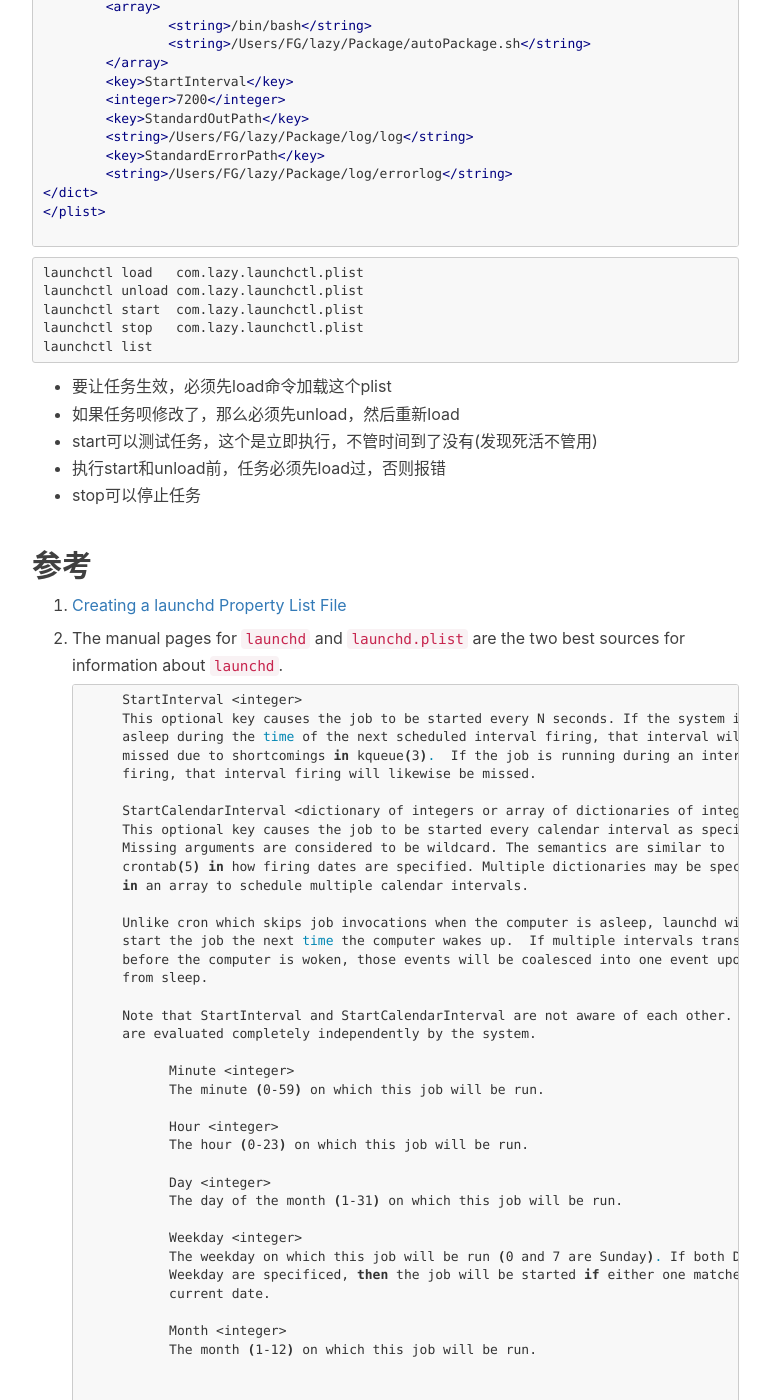
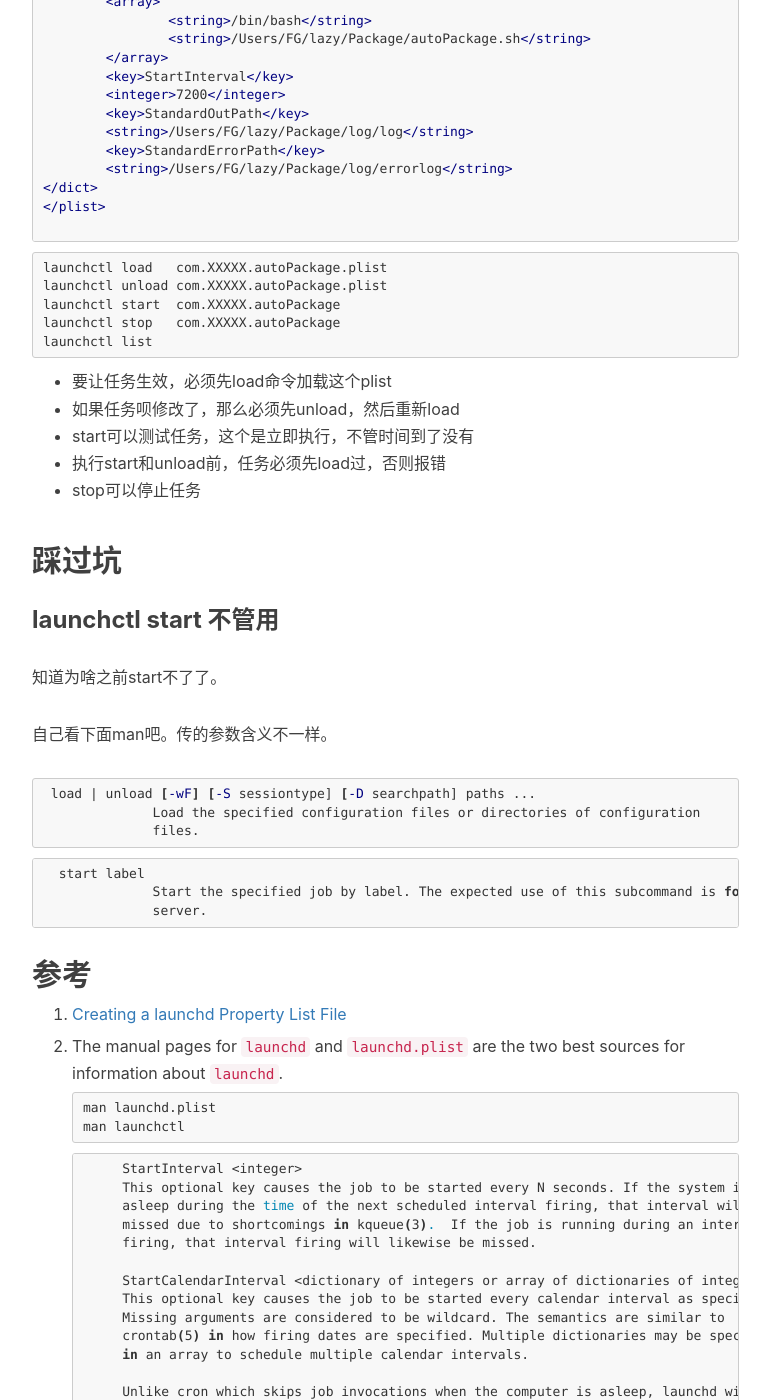
Before and after one commit to toolazytoname/toolazytoname.github.io, a Jekyll site: the page built from _posts/2019-01-07-script-package.markdown, in a window 1280 px wide and 1400 px high, scrolled down 2817 px. Shown: the whole window, without its empty margins (233-1003 px from the left). Built offline with Jekyll 4.4.1, drawn with Linux system fonts in a browser that asks for light colours; nearby versions of some CDN libraries; comment, search, counter and statistics services are not loaded; some of the changed text lies outside the part shown.

Commit message:
edit 2019-01-07-script-package.markdown

```diff
--- a/_posts/2019-01-07-script-package.markdown
+++ b/_posts/2019-01-07-script-package.markdown
@@ -143,10 +142,10 @@ git branch
 
 
 ~~~shell
-launchctl load   com.lazy.launchctl.plist
-launchctl unload com.lazy.launchctl.plist
-launchctl start  com.lazy.launchctl.plist
-launchctl stop   com.lazy.launchctl.plist
+launchctl load   com.XXXXX.autoPackage.plist
+launchctl unload com.XXXXX.autoPackage.plist
+launchctl start  com.XXXXX.autoPackage
+launchctl stop   com.XXXXX.autoPackage
 launchctl list
 ~~~
 
@@ -154,9 +153,34 @@ launchctl list
 
 - 要让任务生效，必须先load命令加载这个plist
 - 如果任务呗修改了，那么必须先unload，然后重新load
-- start可以测试任务，这个是立即执行，不管时间到了没有(发现死活不管用)
+- start可以测试任务，这个是立即执行，不管时间到了没有
 - 执行start和unload前，任务必须先load过，否则报错
 - stop可以停止任务
+
+
+
+## 踩过坑
+
+###  launchctl start  不管用
+
+知道为啥之前start不了了。
+
+自己看下面man吧。传的参数含义不一样。
+
+~~~shell
+ load | unload [-wF] [-S sessiontype] [-D searchpath] paths ...
+              Load the specified configuration files or directories of configuration
+              files.
+~~~
+
+~~~shell
+  start label
+              Start the specified job by label. The expected use of this subcommand is for
+              debugging and testing so that one can manually kick-start an on-demand
+              server.
+~~~
+
+
 
 
 
@@ -165,6 +189,13 @@ launchctl list
 1. [Creating a launchd Property List File](https://developer.apple.com/library/archive/documentation/MacOSX/Conceptual/BPSystemStartup/Chapters/CreatingLaunchdJobs.html#//apple_ref/doc/uid/TP40001762-104142)
 
 2. The manual pages for `launchd` and `launchd.plist` are the two best sources for information about `launchd`.
+
+   ~~~shell
+   man launchd.plist
+   man launchctl
+   ~~~
+
+
 
    ~~~shell
         StartInterval <integer>
```
Also changed, not shown: other parts of _posts/2019-01-07-script-package.markdown (+1 -2 lines).
